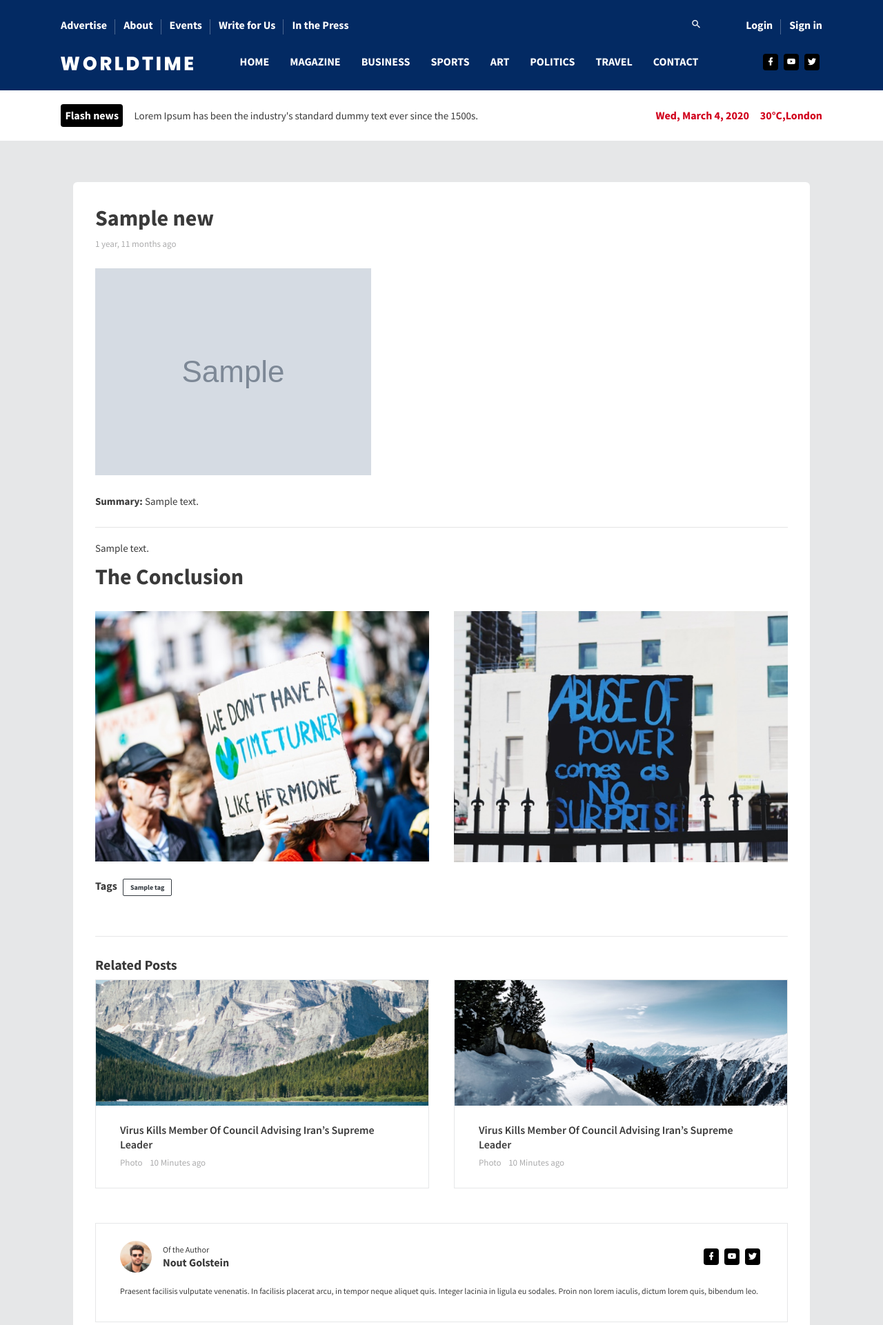
After one commit to AbolfazlAbdi48/WorldTimes, a Django app: a page that uses templates/news/base/base.html in a window 1280 px wide. The commit adds this page. Shown: the top 1921 px of the page at 69% size. Run offline with Django 4.2, Linux system fonts and the light colour scheme; tables that the repository leaves empty hold one stand-in row (values such as "Sample post"); grey boxes marked "Sample" are stand-in pictures; some libraries are stand-ins or nearby versions.

Commit message:
add news details

```diff
--- a/news/urls.py
+++ b/news/urls.py
@@ -2,7 +2,8 @@ from django.urls import path
 from .views import (
     home,
     NewsByCategoryListView,
-    NewsByTagListView
+    NewsByTagListView,
+    NewsDetailView
 )
 
 app_name = 'news'
@@ -10,4 +11,5 @@ urlpatterns = [
     path('', home, name="home"),
     path('category/<slug>/', NewsByCategoryListView.as_view(), name="news-by-category"),
     path('tag/<slug>/', NewsByTagListView.as_view(), name="news-by-tag"),
+    path('news/<pk>/<slug>/', NewsDetailView.as_view(), name="news-detail"),
 ]
--- a/news/views.py
+++ b/news/views.py
@@ -1,5 +1,5 @@
 from django.shortcuts import render, get_object_or_404
-from django.views.generic import ListView
+from django.views.generic import ListView, DetailView
 from news.models import News, Category, Tag
 
 
@@ -29,7 +29,7 @@ class NewsByCategoryListView(ListView):
 
     def get_context_data(self, **kwargs):
         context = super(NewsByCategoryListView, self).get_context_data(**kwargs)
-        context['category'] = category.name
+        context['title'] = category
         return context
 
     template_name = 'news/news_list.html'
@@ -49,3 +49,14 @@ class NewsByTagListView(ListView):
         return context
 
     template_name = 'news/news_list.html'
+
+
+class NewsDetailView(DetailView):
+    def get_object(self, queryset=None):
+        news_pk = self.kwargs.get('pk')
+        news_slug = self.kwargs.get('slug')
+        news = get_object_or_404(News, pk=news_pk, slug=news_slug)
+
+        return news
+
+    template_name = 'news/news_detail.html'
--- a/templates/news/base/base.html
+++ b/templates/news/base/base.html
@@ -65,7 +65,7 @@
               <div class="navbar-bottom">
                 <div class="d-flex justify-content-between align-items-center">
                   <div>
-                    <a class="navbar-brand" href="#"
+                    <a class="navbar-brand" href="{% url 'news:home' %}"
                       ><img src="{% static 'images/logo.svg' %}" alt=""
                     /></a>
                   </div>
--- /dev/null
+++ b/templates/news/news_detail.html
@@ -0,0 +1,214 @@
+{% extends 'news/base/base.html' %}
+{% load static %}
+{% load humanize %}
+
+{% block title %}World Time | {{ object.title }}{% endblock %}
+
+{% block main %}
+    <div class="container">
+            <div class="col-sm-12">
+              <div class="card aos-init aos-animate" data-aos="fade-up">
+                <div class="card-body">
+                  <div class="row">
+                    <div class="col-lg-12">
+                      <div>
+                        <h1 class="font-weight-600 mb-1">
+                          {{ object.title }}
+                        </h1>
+                        <p class="fs-13 text-muted mb-0">
+                          {{ object.created|naturaltime }}
+                        </p>
+                        <div class="rotate-img">
+                          <img src="{{ object.image.url }}" alt="{{ object.title }}" class="img-fluid mt-4 mb-4">
+                        </div>
+                        <p class="mb-4 fs-15">
+                          <strong>Summary: </strong>{{ object.description|truncatewords:20 }}
+                        </p>
+                      </div>
+                        <hr>
+                      <div>
+                        <p>{{ object.description }}</p>
+                      </div>
+                      <div>
+                        <h1 class="font-weight-600 mb-1">
+                          The Conclusion
+                        </h1>
+                        <div class="row">
+                          <div class="col-sm-6">
+                            <div class="rotate-img">
+                              <img src="{% static 'images/inner/inner_3.jpg' %}" alt="banner" class="img-fluid mt-4 mb-4">
+                            </div>
+                          </div>
+                          <div class="col-sm-6">
+                            <div class="rotate-img">
+                              <img src="{% static 'images/inner/inner_4.jpg' %}" alt="banner" class="img-fluid mt-4 mb-4">
+                            </div>
+                          </div>
+                        </div>
+
+                      </div>
+                      <div class="d-lg-flex">
+                        <span class="fs-16 font-weight-600 mr-2 mb-1">Tags</span>
+                        {% for tag in object.tags.all %}
+                        <a href="{% url 'news:news-by-tag' tag.slug %}" class="badge badge-outline-dark mr-2 mb-1">{{ tag.name }}</a>
+                        {% endfor %}
+
+                      </div>
+                      <div class="post-comment-section">
+                        <h3 class="font-weight-600">Related Posts</h3>
+                        <div class="row">
+                          <div class="col-sm-6">
+                            <div class="post-author">
+                              <div class="rotate-img">
+                                <img src="{% static 'images/business/business_5.png' %}" alt="banner" class="img-fluid">
+                              </div>
+                              <div class="post-author-content">
+                                <h5 class="mb-1">
+                                  Virus Kills Member Of Council Advising Iran’s
+                                  Supreme Leader
+                                </h5>
+                                <p class="fs-13 text-muted mb-0">
+                                  <span class="mr-2">Photo </span>10 Minutes ago
+                                </p>
+                              </div>
+                            </div>
+                          </div>
+                          <div class="col-sm-6">
+                            <div class="post-author">
+                              <div class="rotate-img">
+                                <img src="{% static 'images/business/business_6.png' %}" alt="banner" class="img-fluid">
+                              </div>
+                              <div class="post-author-content">
+                                <h5 class="mb-1">
+                                  Virus Kills Member Of Council Advising Iran’s
+                                  Supreme Leader
+                                </h5>
+                                <p class="fs-13 text-muted mb-0">
+                                  <span class="mr-2">Photo </span>10 Minutes ago
+                                </p>
+                              </div>
+                            </div>
+                          </div>
+                        </div>
+
+                        <div class="testimonial">
+                          <div class="d-lg-flex justify-content-between align-items-center">
+                            <div class="d-flex align-items-center mb-3">
+                              <div class="rotate-img">
+                                <img src="{% static 'images/faces/face1.jpg' %}" alt="banner" class="img-fluid img-rounded mr-3">
+                              </div>
+                              <div>
+                                <p class="fs-12 mb-1 line-height-xs">
+                                  Of the Author
+                                </p>
+                                <p class="fs-16 font-weight-600 mb-0 line-height-xs">
+                                  Nout Golstein
+                                </p>
+                              </div>
+                            </div>
+                            <ul class="social-media mb-3">
+                              <li>
+                                <a href="#">
+                                  <i class="mdi mdi-facebook"></i>
+                                </a>
+                              </li>
+                              <li>
+                                <a href="#">
+                                  <i class="mdi mdi-youtube"></i>
+                                </a>
+                              </li>
+                              <li>
+                                <a href="#">
+                                  <i class="mdi mdi-twitter"></i>
+                                </a>
+                              </li>
+                            </ul>
+                          </div>
+                          <p class="fs-12">
+                            Praesent facilisis vulputate venenatis. In facilisis
+                            placerat arcu, in tempor neque aliquet quis. Integer
+                            lacinia in ligula eu sodales. Proin non lorem
+                            iaculis, dictum lorem quis, bibendum leo.
+                          </p>
+                        </div>
+                        <div class="comment-section">
+                          <h5 class="font-weight-600">Comments</h5>
+                          <div class="comment-box">
+                            <div class="d-flex align-items-center">
+                              <div class="rotate-img">
+                                <img src="../assets/images/faces/face2.jpg" alt="banner" class="img-fluid img-rounded mr-3">
+                              </div>
+                              <div>
+                                <p class="fs-12 mb-1 line-height-xs">
+                                  24 Jul 2020
+                                </p>
+                                <p class="fs-16 font-weight-600 mb-0 line-height-xs">
+                                  Chigusa Kisa
+                                </p>
+                              </div>
+                            </div>
+
+                            <p class="fs-12 mt-3">
+                              Praesent facilisis vulputate venenatis. In
+                              facilisis placerat arcu, in tempor neque aliquet
+                              quis. Integer lacinia in ligula eu sodales. Proin
+                              non lorem iaculis, dictum lorem quis, bibendum
+                              leo.
+                            </p>
+                          </div>
+                          <div class="comment-box from">
+                            <div class="d-flex align-items-center">
+                              <div class="rotate-img">
+                                <img src="../assets/images/faces/face3.jpg" alt="banner" class="img-fluid img-rounded mr-3">
+                              </div>
+                              <div>
+                                <p class="fs-12 mb-1 line-height-xs">
+                                  24 Jul 2020
+                                </p>
+                                <p class="fs-16 font-weight-600 mb-0 line-height-xs">
+                                  Mohsen Salehi
+                                </p>
+                              </div>
+                            </div>
+
+                            <p class="fs-12 mt-3">
+                              Praesent facilisis vulputate venenatis. In
+                              facilisis placerat arcu, in tempor neque aliquet
+                              quis. Integer lacinia in ligula eu sodales. Proin
+                              non lorem iaculis, dictum lorem quis, bibendum
+                              leo.
+                            </p>
+                          </div>
+                          <div class="comment-box mb-0">
+                            <div class="d-flex align-items-center">
+                              <div class="rotate-img">
+                                <img src="../assets/images/faces/face3.jpg" alt="banner" class="img-fluid img-rounded mr-3">
+                              </div>
+                              <div>
+                                <p class="fs-12 mb-1 line-height-xs">
+                                  24 Jul 2020
+                                </p>
+                                <p class="fs-16 font-weight-600 mb-0 line-height-xs">
+                                  Lucy Miller
+                                </p>
+                              </div>
+                            </div>
+
+                            <p class="fs-12 mt-3">
+                              Praesent facilisis vulputate venenatis. In
+                              facilisis placerat arcu, in tempor neque aliquet
+                              quis. Integer lacinia in ligula eu sodales. Proin
+                              non lorem iaculis, dictum lorem quis, bibendum
+                              leo.
+                            </p>
+                          </div>
+                        </div>
+                      </div>
+                    </div>
+                  </div>
+                </div>
+              </div>
+            </div>
+          </div>
+
+{% endblock %}
--- a/templates/news/news_list.html
+++ b/templates/news/news_list.html
@@ -27,7 +27,7 @@
                         </div>
                         <div class="col-sm-8 grid-margin">
                           <h2 class="font-weight-600 mb-2">
-                            {{ object.title }}
+                              <a href="{% url 'news:news-detail' object.pk object.slug %}">{{ object.title }}</a>
                           </h2>
                           <p class="fs-13 text-muted mb-0">
                             {{ object.created|naturaltime }}
```
Also changed, not shown: templates/news/home.html (+8 -6 lines), news/migrations/0002_alter_category_slug_alter_news_slug_alter_tag_slug.py (added), news/migrations/0003_alter_category_slug_alter_news_slug_alter_tag_slug.py (added).
